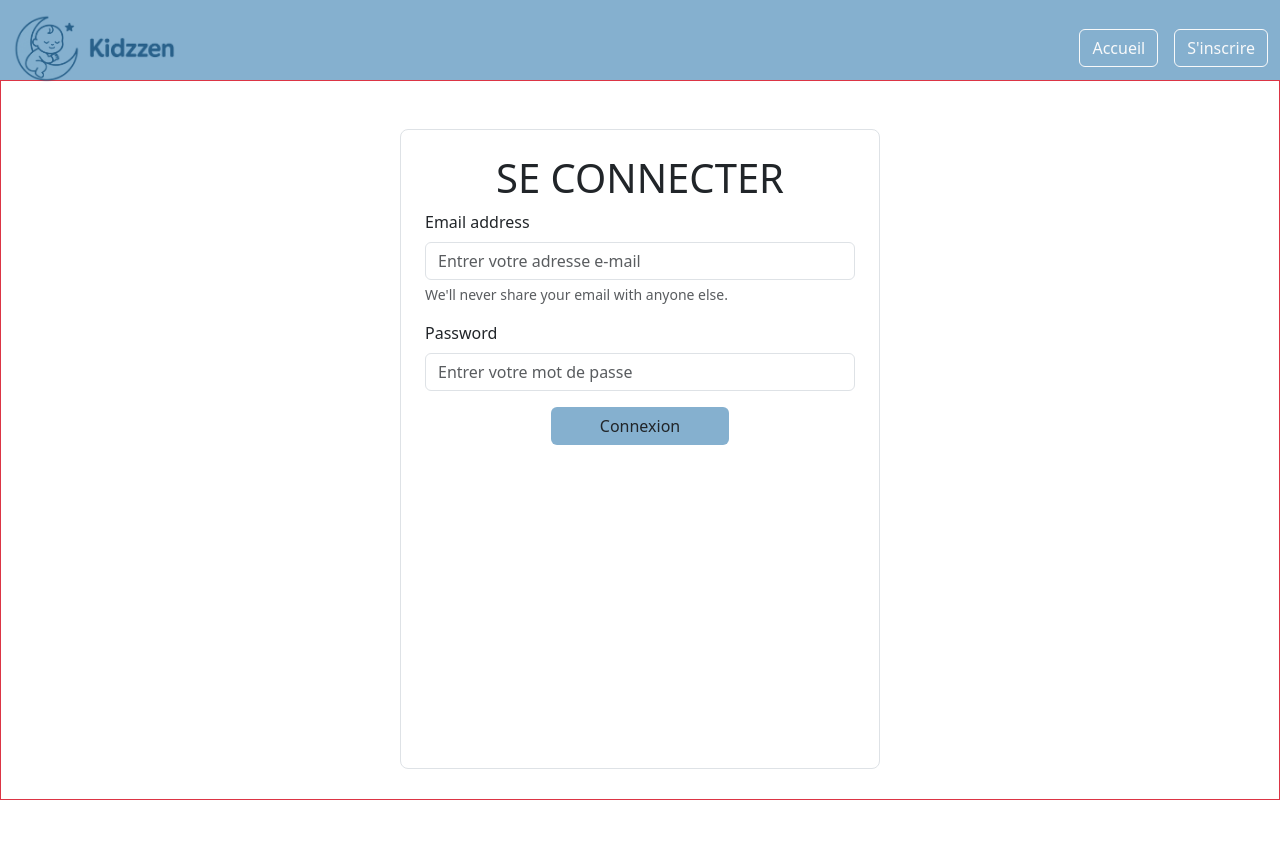
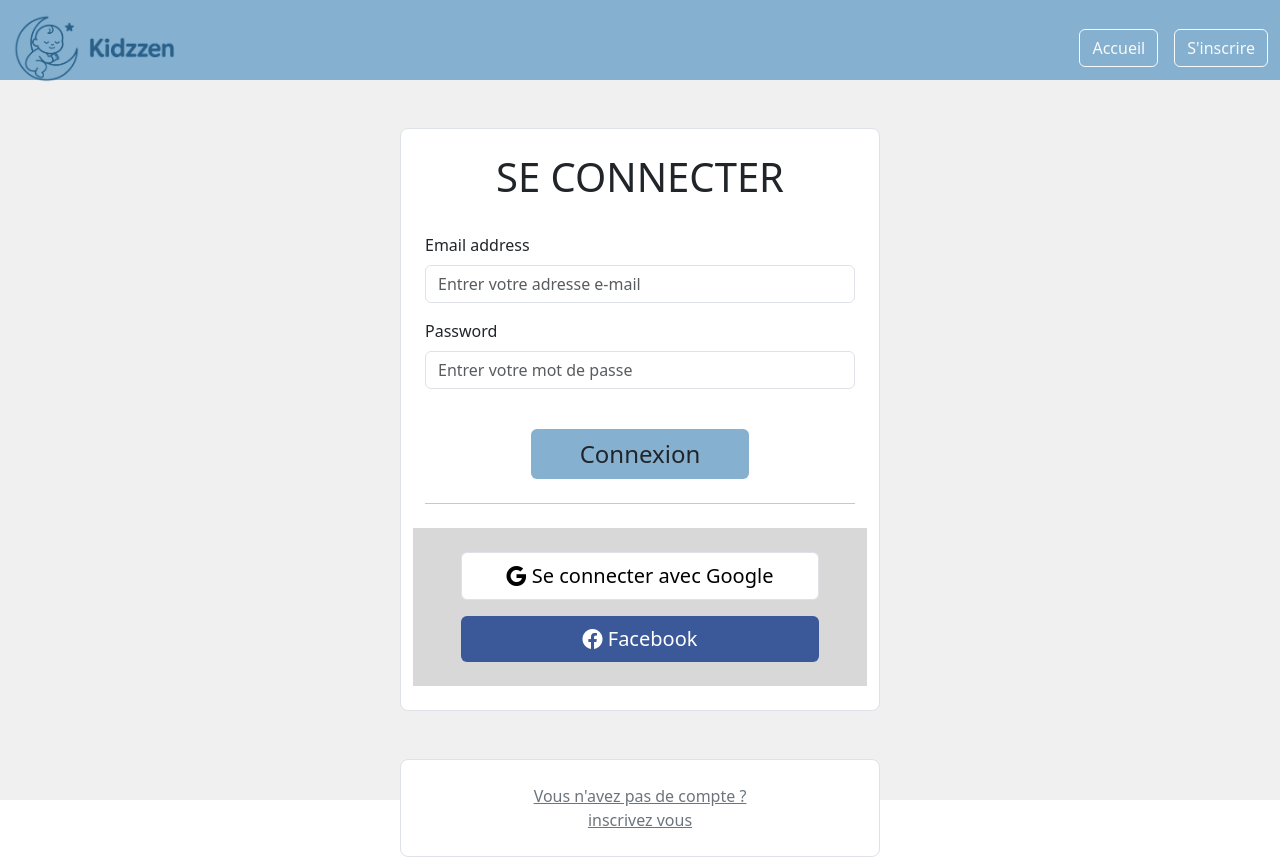
Before and after one commit to Mathieu762005/form, a website: page login.html in a window 1280 px wide. Before the commit the page ends 800 px from the top, so only its background shows below. Drawn offline with nearby package versions, Linux system fonts and the light colour scheme; a web font is replaced by a local one.

Commit message:
mise a jour link et fin page connect

```diff
--- a/login.html
+++ b/login.html
@@ -9,6 +9,8 @@
     <link rel="preconnect" href="https://fonts.gstatic.com" crossorigin>
     <link href="https://fonts.googleapis.com/css2?family=Playfair+Display:ital,wght@0,400..900;1,400..900&display=swap"
         rel="stylesheet">
+    <link rel="stylesheet" href="https://cdn.jsdelivr.net/npm/bootstrap-icons@1.11.3/font/bootstrap-icons.css">
+
     <link rel="stylesheet" href="node_modules/bootstrap/dist/css/bootstrap.css">
     <link rel="stylesheet" href="css/style.css">
 </head>
@@ -17,12 +19,12 @@
     <header class="header">
         <nav class="navbar d-none d-lg-block">
             <div class="container-fluid">
-                <a class="navbar-brand">
+                <a href="index.html" class="navbar-brand">
                     <img src="images/logo.png" width="70" alt="">
                     <img src="images/nom-entreprise.png" width="90" alt="">
                 </a>
                 <div class="bouton d-flex gap-3">
-                    <form action="login.html" class="d-flex gap-2">
+                    <form action="index.html" class="d-flex gap-2">
                         <button class="btn btn-outline-light" type="submit">Accueil</button>
                     </form>
                     <form action="inscription.html">
@@ -58,14 +60,13 @@
         </nav>
     </header>
 
-    <main class="main border-danger border d-flex justify-content-center">
-        <form class="main__form p-4 border mt-5 rounded-3" action="bonjour.html">
-            <h1 class="text-center">SE CONNECTER</h1>
+    <main class="main d-flex flex-column align-items-center">
+        <form class="main__form  mb-5 p-4 border mt-5 rounded-3" action="bonjour.html">
+            <h1 class="text-center pb-4">SE CONNECTER</h1>
             <div class="mb-3">
                 <label for="exampleInputEmail1" class="form-label">Email address</label>
                 <input type="email" placeholder="Entrer votre adresse e-mail" class="form-control"
                     id="exampleInputEmail1" aria-describedby="emailHelp">
-                <div id="emailHelp" class="form-text">We'll never share your email with anyone else.</div>
             </div>
             <div class="mb-3">
                 <label for="exampleInputPassword1" class="form-label">Password</label>
@@ -73,9 +74,17 @@
                     id="exampleInputPassword1">
             </div>
             <div class="bouton-connection text-center">
-                <button type="submit" class="btn px-5">Connexion</button>
+                <a href="bonjour.html"><button type="submit" class="btn px-5 mt-4 mb-2 fs-4">Connexion</button></a>
+            </div>
+            <hr>
+            <div class="resaux mt-4 d-flex row text-center px-5 py-4">
+                <a class="g fs-5 text-black border rounded-2 py-2 mb-3 text-decoration-none" href="#"><i class="bi bi-google"></i> Se connecter avec Google</a>
+                <a class="f fs-5 text-white rounded-2 py-2 text-decoration-none" href="#"><i class="bi bi-facebook"></i> Facebook</a>
             </div>
         </form>
+        <div class="inscription mx-auto rounded-3 py-4 text-center border">
+            <a class="text-secondary" href="inscription.html">Vous n'avez pas de compte ?<br>inscrivez vous</a>
+        </div>
     </main>
     <script src="https://cdn.jsdelivr.net/npm/bootstrap@5.3.6/dist/js/bootstrap.bundle.min.js"
         integrity="sha384-j1CDi7MgGQ12Z7Qab0qlWQ/Qqz24Gc6BM0thvEMVjHnfYGF0rmFCozFSxQBxwHKO"
--- a/sass/style.scss
+++ b/sass/style.scss
@@ -17,10 +17,28 @@ body {
 
     .main {
         height: 90vh;
+        background-color: rgb(240, 240, 240);
 
         .main__form {
             width: 30rem;
-            height: 40rem;
+            height: 37rem;
+            background-color: white;
+
+            @media (max-width: 450px) {
+                width: 20rem;
+            }
+
+            .resaux {
+                background-color: rgb(216, 216, 216);
+
+                .g {
+                    background-color: white;
+                }
+
+                .f {
+                    background-color: #3b5998;
+                }
+            }
 
             .bouton-connection {
                 .btn {
@@ -29,4 +47,17 @@ body {
             }
         }
     }
+
+    .inscription {
+        background-color: white;
+        width: 30rem;
+
+        @media (max-width: 450px) {
+            width: 20rem;
+        }
+
+        .bouton-bas {
+            background-color: #85b0cf;
+        }
+    }
 }
```
Also changed, not shown: bonjour.html (+11 -0 lines), inscription.html (+4 -4 lines), css/style.css, 1 other file.
